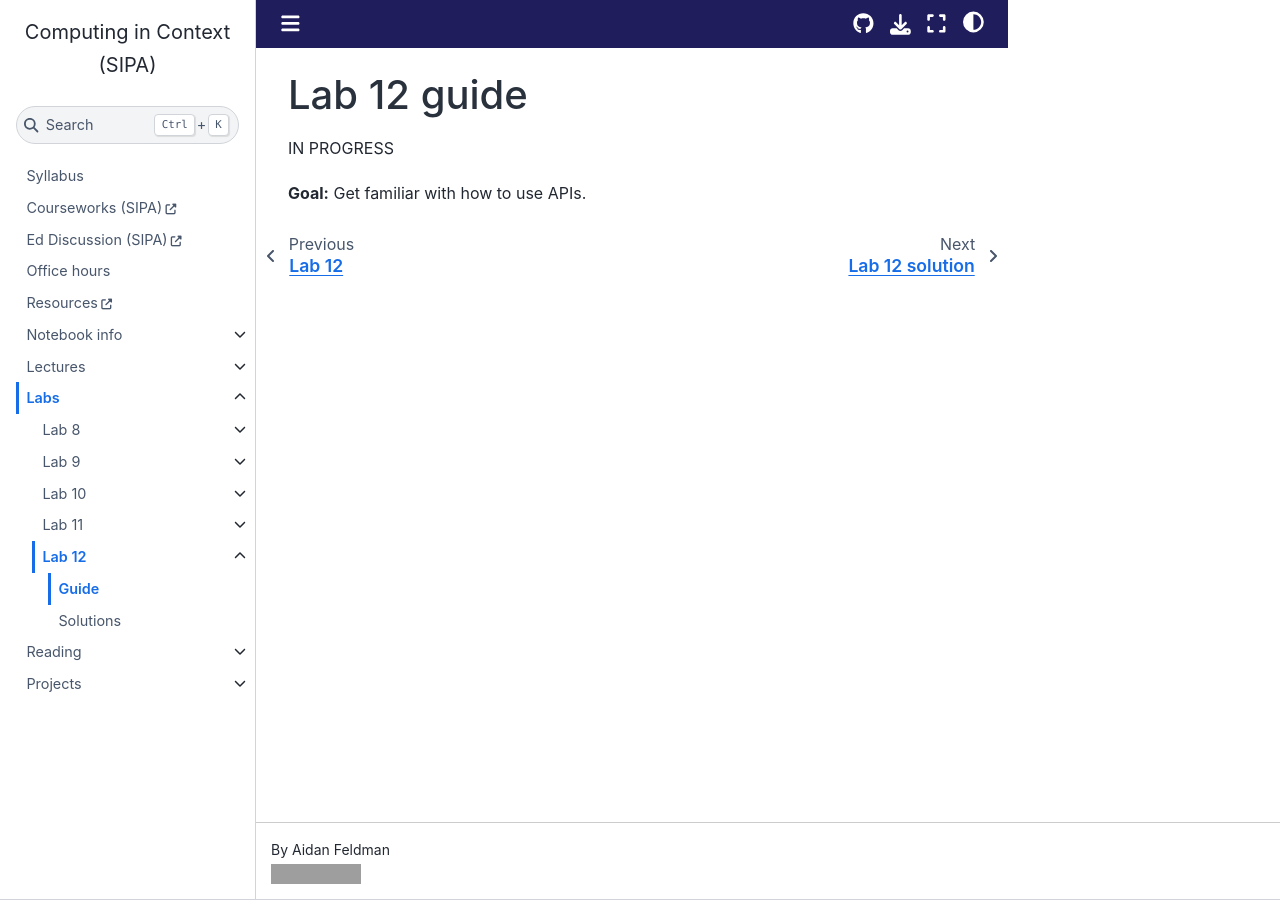
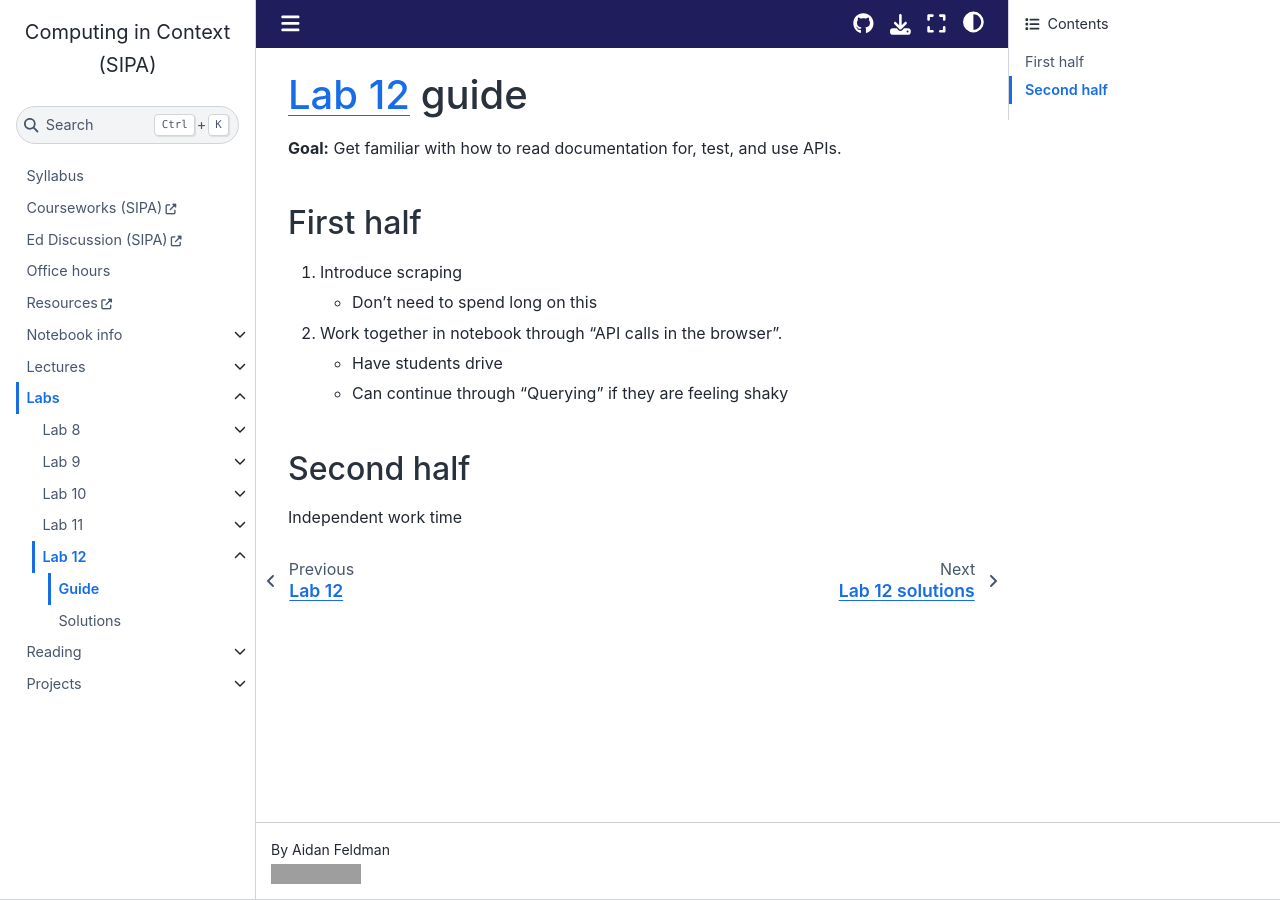
Before and after one commit to afeld/computing-in-context, a Jupyter Book: the page built from lab_12_guide.md, in a window 1280 px wide. Built offline with Jupyter Book 1.0.4 settings and Sphinx 7.4.7 and the Sphinx Book theme 1.1.4, drawn with Linux system fonts in a browser that asks for light colours; pages that are not in the unit, such as notebooks, are missing from menus; comment, search, counter and statistics services are not loaded; grey boxes are pictures that could not be loaded.

Commit message:
fill out Lab 12 guide

```diff
--- a/lab_12_guide.md
+++ b/lab_12_guide.md
@@ -1,5 +1,15 @@
-# Lab 12 guide
+# [Lab 12](lab_12.ipynb) guide
 
-IN PROGRESS
+**Goal:** Get familiar with how to read documentation for, test, and use APIs.
 
-**Goal:** Get familiar with how to use APIs.
+## First half
+
+1. Introduce scraping
+   - Don't need to spend long on this
+1. Work together in notebook through "API calls in the browser".
+   - Have students drive
+   - Can continue through "Querying" if they are feeling shaky
+
+## Second half
+
+Independent work time
```
Also changed, not shown: lab_12.ipynb, lab_12_solutions.ipynb.
